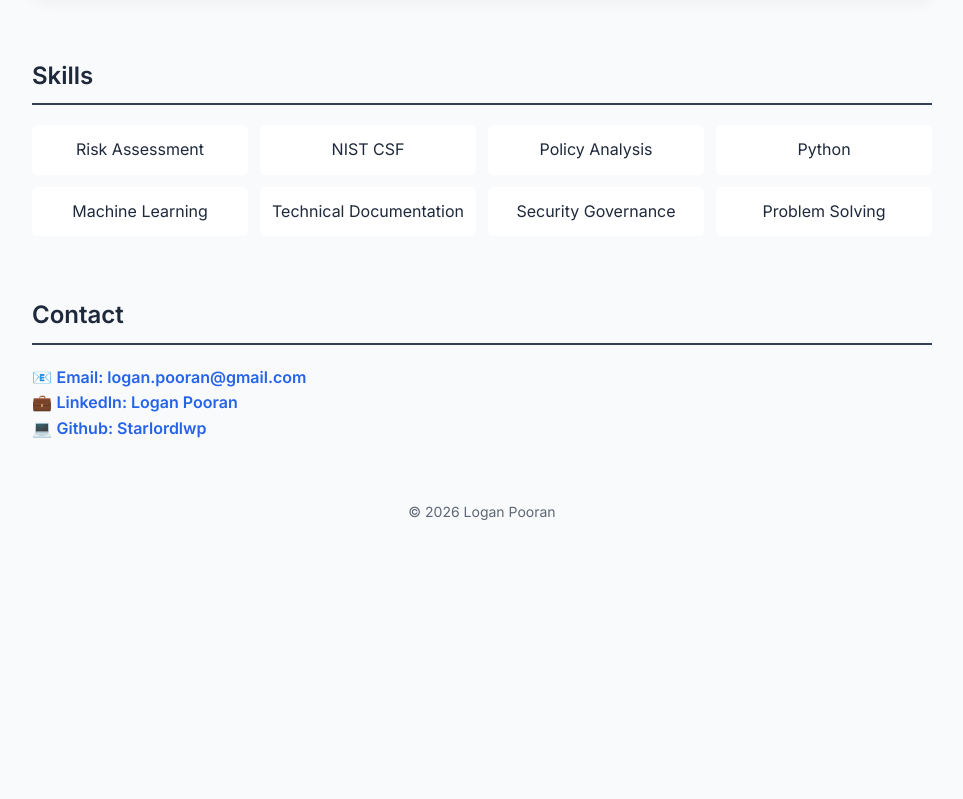
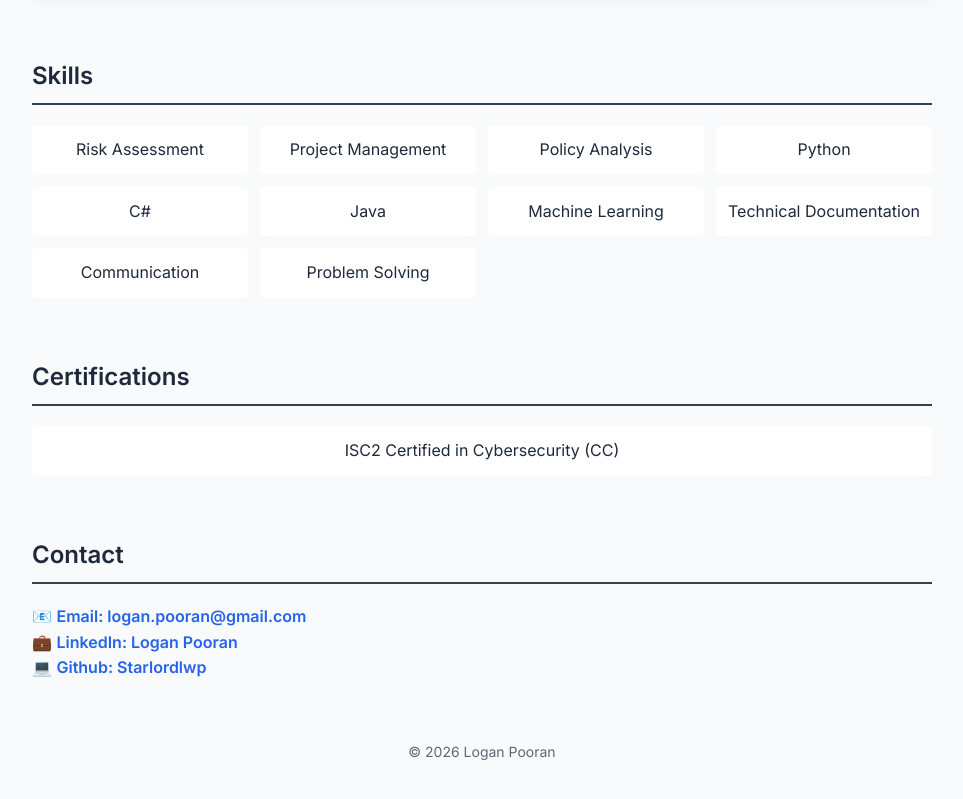
Before and after one commit to Starlordlwp/Starlordlwp.github.io, a plain HTML site: page index.html in a window 1280 px wide. Shown: the part 1229-2028 px from the top of the page, without its empty margins (158-1121 px from the left). Before the commit the page ends 1793 px from the top, so only its background shows below. Drawn offline with Linux system fonts and the light colour scheme.

Commit message:
Update index.html

```diff
--- a/index.html
+++ b/index.html
@@ -143,13 +143,20 @@ clear, actionable solutions.
 <h2>Skills</h2>
 <div class="skills">
 <div class="skill-box">Risk Assessment</div>
-<div class="skill-box">NIST CSF</div>
+<div class="skill-box">Project Management</div>
 <div class="skill-box">Policy Analysis</div>
 <div class="skill-box">Python</div>
+<div class="skill-box">C#</div>
+<div class="skill-box">Java</div>
 <div class="skill-box">Machine Learning</div>
 <div class="skill-box">Technical Documentation</div>
-<div class="skill-box">Security Governance</div>
+<div class="skill-box">Communication</div>
 <div class="skill-box">Problem Solving</div>
+</div>
+
+<h2>Certifications</h2>
+<div class="skills">
+  <div class="skill-box">ISC2 Certified in Cybersecurity (CC)</div>
 </div>
 
 <h2>Contact</h2>
```
